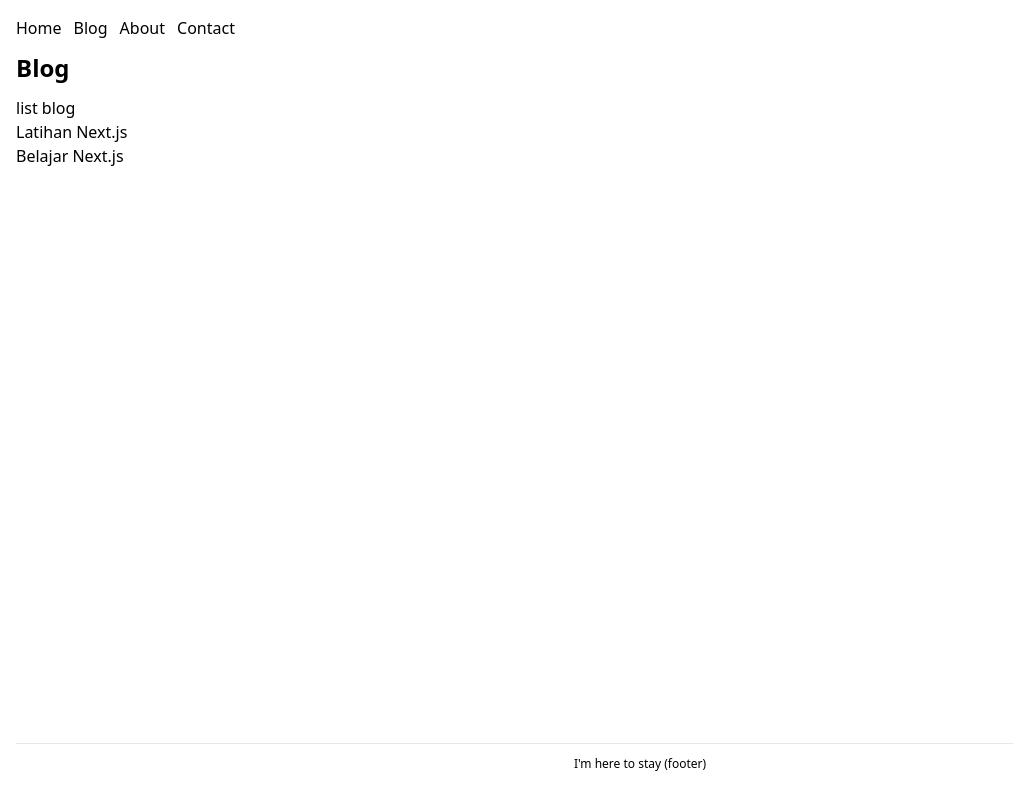
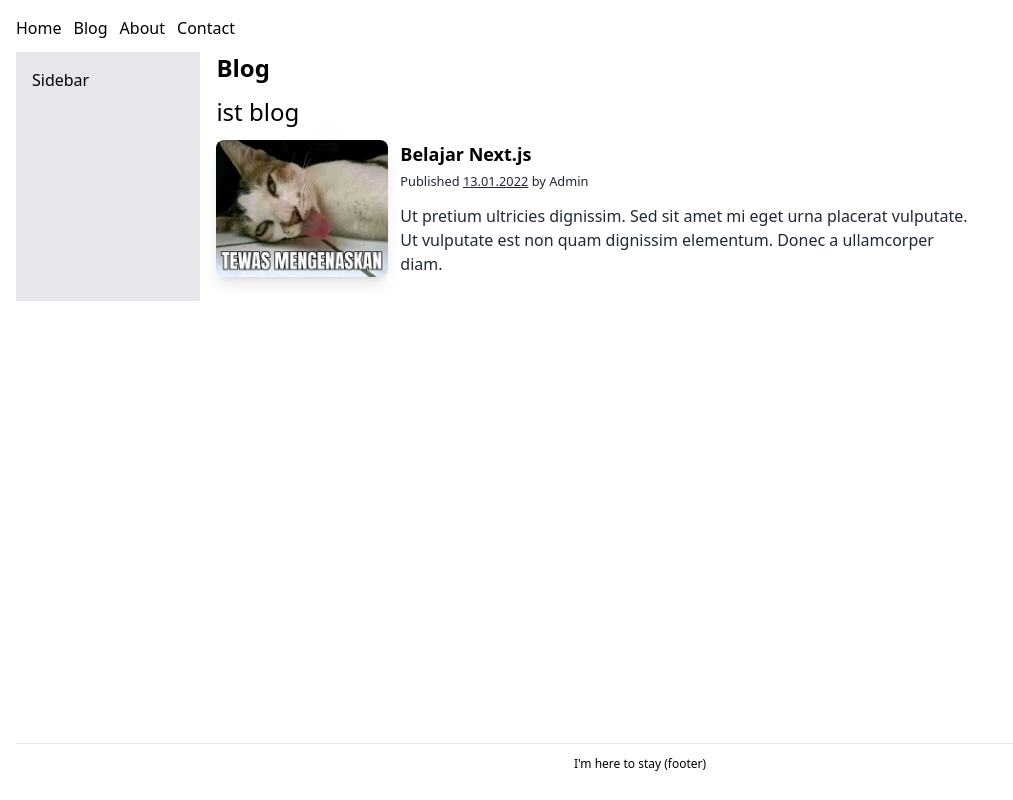
Before and after one commit to Elcand/learn-nextjs, a Next.js app: page /blog in a window 1280 px wide. Shown: the whole page, without its empty margins (0-1013 px from the left). Built offline with nearby package versions, Linux system fonts and the light colour scheme.

Commit message:
make card post list

```diff
--- /dev/null
+++ b/app/blog/layout.tsx
@@ -0,0 +1,12 @@
+export default function BlogLayout({
+  children,
+}: {
+  children: React.ReactNode;
+}) {
+  return (
+    <div className="flex">
+      <div className="w-1/4 p-4 bg-gray-200">Sidebar</div>
+      <div className="px-4">{children}</div>
+    </div>
+  );
+}
--- a/app/blog/page.tsx
+++ b/app/blog/page.tsx
@@ -5,15 +5,31 @@
   return (
     <>
       <Heading>Blog</Heading>
-      <p>list blog</p>
-      <ul>
-        <li>
-          <Link href="/blog/latihan-nextjs">Latihan Next.js</Link>
-        </li>
-        <li>
-          <Link href="/blog/belajar-nextjs">Belajar Next.js</Link>
-        </li>
-      </ul>
+      <h2 className="mb-3 text-2xl">ist blog</h2>
+      <div className="flex flex-wrap">
+        <div className="w-full mb-4 shrink-0 grow-0 basis-auto md:mb-0 md:w-2/12">
+          <div className="relative mb-6 overflow-hidden bg-cover rounded-lg shadow-lg bg-no-repeter">
+            <img src="/assets/image1.jpg" className="w-full" />
+            <Link href="/blog/belajar-nextjs">
+              <div className="absolute top-0 right-0 bottom-0 left-0 h-full w-full overflow-hidden bg-fixed opacity-0 transition duration-300 ease-in-out hover:opacity-100 bg-[hsla(0,0%,98.4%,.15)]"></div>
+            </Link>
+          </div>
+        </div>
+        <div className="w-full px-3 mb-6 mr-auto shrink-0 grow-0 basis-auto md:mb-0 md:w-9/12 xl:w-7/12">
+          <h5 className="text-lg font-bold">Belajar Next.js</h5>
+          <p className="mb-3 text-gray-800">
+            <small>
+              Published <u>13.01.2022</u> by {""}
+              <a href="#!">Admin</a>
+            </small>
+          </p>
+          <p className="text-gray-800">
+            Ut pretium ultricies dignissim. Sed sit amet mi eget urna placerat
+            vulputate. Ut vulputate est non quam dignissim elementum. Donec a
+            ullamcorper diam.
+          </p>
+        </div>
+      </div>
     </>
   );
 }
```
